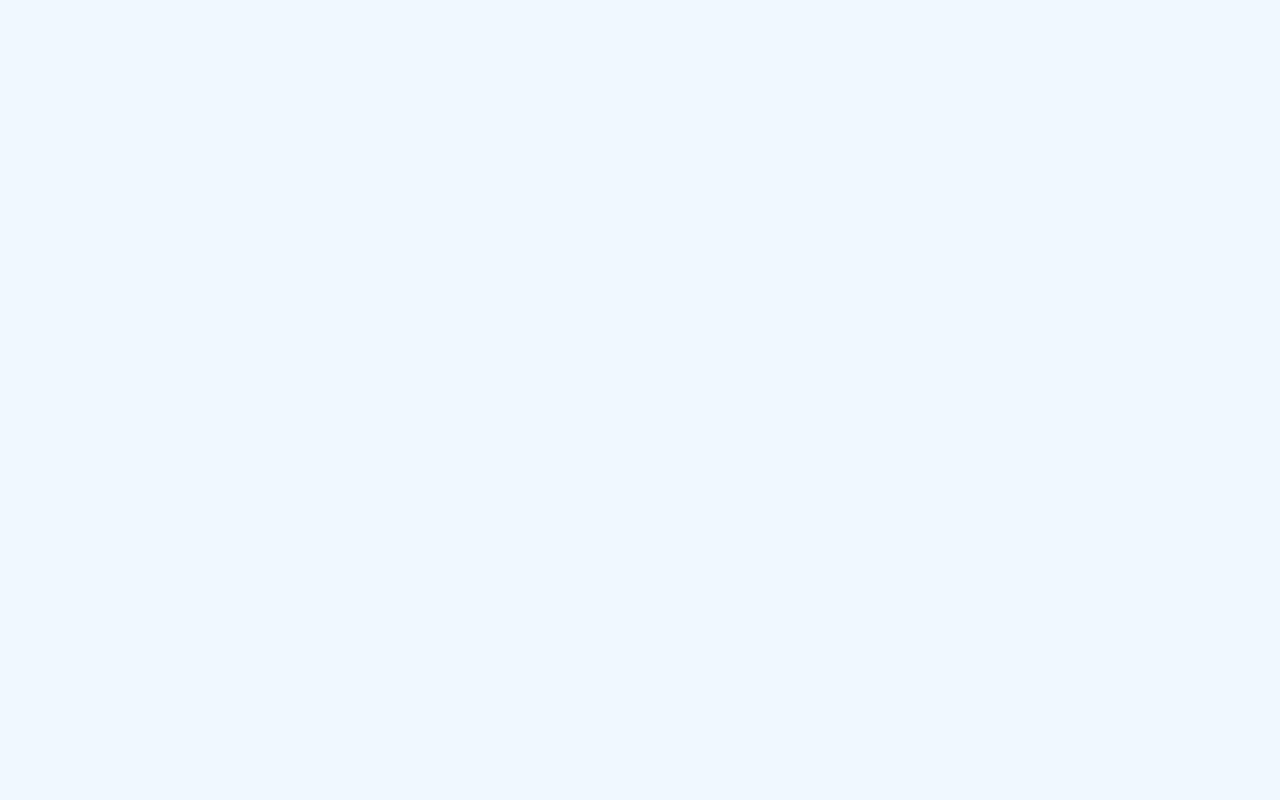
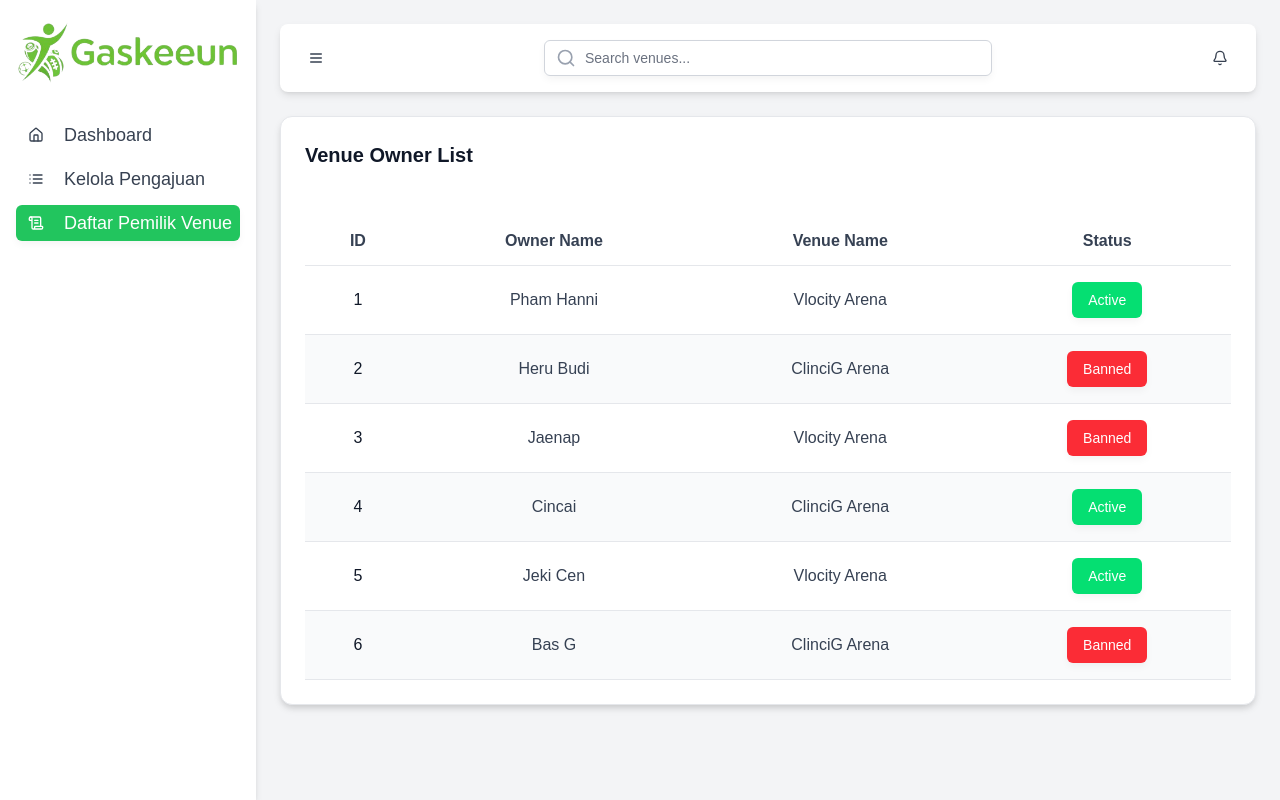
Before and after one commit to Kriiif/GaskeeunProject, a React (Vite) app in the folder frontend/: page /dashboard-listOwner in a window 1280 px wide. Before the commit this address had no page. Built offline with nearby package versions, Linux system fonts and the light colour scheme.

Commit message:
feat: add DashboardListOwnerVenue component and update routing in AppRouter

```diff
--- a/frontend/src/components/sidebarSuperAdmin.jsx
+++ b/frontend/src/components/sidebarSuperAdmin.jsx
@@ -1,6 +1,6 @@
 import React from 'react'; // No need for useState here, as states will be passed via props
 import { Button } from '@/components/ui/button';
-import { Home, List, ShoppingCart, User, Menu, Bell, Star, CalendarIcon, Edit, X, Search, TrendingUp } from 'lucide-react';
+import { Home, List, ShoppingCart, User, Menu, Bell, Star, CalendarIcon, Edit, X, Search, TrendingUp, ScrollText } from 'lucide-react';
 import { useNavigate } from 'react-router-dom';
 import CustomDropdownOwner from '@/components/dropdown-owner';
 
@@ -53,10 +53,19 @@ const CustomSidebarSuperAdmin = ({ isSidebarOpen, setIsSidebarOpen, activeMenuIt
                     >
                         <List className="mr-3 h-5 w-5" /> Kelola Pengajuan
                     </Button>
+                    <Button
+                        variant={activeMenuItem === 'Daftar Pemilik Venue' ? 'default' : 'ghost'}
+                        className="w-full justify-start text-lg px-4 py-3"
+                        onClick={() => {
+                            setActiveMenuItem('Daftar Pemilik Venue'); // Corrected from 'Order' to 'Kelola Lapangan'
+                            navigate('/dashboard-listOwner');
+                        }}
+                    >
+                        <ScrollText className="mr-3 h-5 w-5" /> Daftar Pemilik Venue
+                    </Button>
 
                 </nav>
             </div>
-            <CustomDropdownOwner />
         </aside>
     );
 }
--- a/frontend/src/pages/dashboard/superAdmin/dashboard-kelolaPengajuan.jsx
+++ b/frontend/src/pages/dashboard/superAdmin/dashboard-kelolaPengajuan.jsx
@@ -20,6 +20,8 @@ const DashboardKelolaAjuan = () => {
   const [searchQuery, setSearchQuery] = useState('');
   const [applyDetail, setApplyDetail] = useState(null);
   const [isDetailDialogOpen, setIsDetailDialogOpen] = useState(false);
+
+  // untuk
 
   const [recentApply, setRecentApply] = useState([
     {
--- /dev/null
+++ b/frontend/src/pages/dashboard/superAdmin/dashboard-listVenueOwner.jsx
@@ -0,0 +1,163 @@
+import React, { useState } from 'react';
+import { Button } from '@/components/ui/button';
+import { Card } from '@/components/ui/card';
+import { Input } from '@/components/ui/input';
+import {
+  Dialog,
+  DialogContent,
+  DialogDescription,
+  DialogHeader,
+  DialogTitle,
+} from "@/components/ui/dialog";
+import {
+  Menu, Bell, Search
+} from 'lucide-react';
+import CustomSidebarSuperAdmin from '../../../components/sidebarSuperAdmin';
+
+const DashboardListOwnerVenue = () => {
+    const [activeMenuItem, setActiveMenuItem] = useState('Daftar Pemilik Venue');
+    const [isSidebarOpen, setIsSidebarOpen] = useState(true);
+    const [searchQuery, setSearchQuery] = useState('');
+    const [applyDetail, setApplyDetail] = useState(null);
+    const [isDetailDialogOpen, setIsDetailDialogOpen] = useState(false);
+
+    // untuk perubahan status
+    const [status, setStatus] = useState('Active');
+
+    const toggleStatus = (id) => {
+    const updatedUsers = venueOwner.map(user =>
+      user.id === id
+        ? { ...user, status: user.status === 'Active' ? 'Banned' : 'Active' }
+        : user
+    );
+    setvenueOwner(updatedUsers);
+  };
+
+    const [venueOwner, setvenueOwner] = useState([
+        {
+          id: '1',
+          customer: 'Pham Hanni',
+          venueName: 'Vlocity Arena',
+          status: 'Active',
+          imageUrl: '/venue/badmin1.jpg'
+        },
+        {
+          id: '2',
+          customer: 'Heru Budi',
+          venueName: 'ClinciG Arena',
+          status: 'Banned',
+          imageUrl: '/venue/futsal1.jpg'
+        },
+        {
+          id: '3',
+          customer: 'Jaenap',
+          venueName: 'Vlocity Arena',
+          status: 'Banned',
+          imageUrl: '/venue/badmin1.jpg'
+        },
+        {
+          id: '4',
+          customer: 'Cincai',
+          venueName: 'ClinciG Arena',
+          status: 'Active',
+          imageUrl: '/venue/futsal1.jpg'
+        },
+        {
+          id: '5',
+          customer: 'Jeki Cen',
+          venueName: 'Vlocity Arena',
+          status: 'Active',
+          imageUrl: '/venue/badmin1.jpg'
+        },
+        {
+          id: '6',
+          customer: 'Bas G',
+          venueName: 'ClinciG Arena',
+          status: 'Banned',
+          imageUrl: '/venue/futsal1.jpg'
+        },
+    ]);
+
+    return(
+        <div className="flex min-h-screen bg-gray-100 font-sans relative">
+            {isSidebarOpen && (
+                <div
+                className="fixed inset-0 bg-black bg-opacity-50 z-40 lg:hidden"
+                onClick={() => setIsSidebarOpen(false)}
+                />
+            )}
+
+            <CustomSidebarSuperAdmin
+                isSidebarOpen={isSidebarOpen}
+                setIsSidebarOpen={setIsSidebarOpen}
+                activeMenuItem={activeMenuItem}
+                setActiveMenuItem={setActiveMenuItem}
+            />
+
+            <div className={`
+                flex-1 transition-all duration-300 ease-in-out
+                ${isSidebarOpen ? 'lg:ml-64' : 'ml-0'}
+            `}>
+                <div className="p-6">
+                    <header className="flex justify-between items-center bg-white p-4 rounded-lg shadow-md mb-6">
+                    <Button
+                        variant="ghost"
+                        className="p-2 h-auto hover:bg-gray-100"
+                        onClick={() => setIsSidebarOpen(!isSidebarOpen)}
+                    >
+                        <Menu className="h-6 w-6" />
+                    </Button>
+
+                    <div className="relative flex items-center w-full max-w-md mx-4">
+                        <Search className="absolute left-3 h-5 w-5 text-gray-400" />
+                        <Input
+                        type="text"
+                        placeholder="Search venues..."
+                        className="pl-10 pr-4 py-2 rounded-md border border-gray-300 focus:outline-none focus:ring-2 focus:ring-green-500 w-full"
+                        value={searchQuery}
+                        onChange={(e) => setSearchQuery(e.target.value)}
+                        />
+                    </div>
+
+                    <Button variant="ghost" className="p-2 h-auto hover:bg-gray-100">
+                        <Bell className="h-6 w-6" />
+                    </Button>
+                    </header>
+
+                    <Card className="p-6 bg-white shadow-lg">
+                    <h3 className="text-xl font-semibold text-gray-900 mb-6">Venue Owner List</h3>
+                    <div className="overflow-x-auto">
+                        <table className="w-full">
+                        <thead>
+                            <tr className="border-b border-gray-200 text-center">
+                            <th className="py-3 px-4 font-semibold text-gray-700">ID</th>
+                            <th className="py-3 px-4 font-semibold text-gray-700">Owner Name</th>
+                            <th className="py-3 px-4 font-semibold text-gray-700">Venue Name</th>
+                            <th className="py-3 px-4 font-semibold text-gray-700">Status</th>
+                            </tr>
+                        </thead>
+                        <tbody>
+                            {venueOwner.map((owner, index) => (
+                            <tr
+                                key={owner.id}
+                                className={`border-b text-center ${index % 2 === 0 ? 'bg-white' : 'bg-gray-50'}`}
+                            >
+                                <td className="py-4 px-4 font-medium text-gray-900">{owner.id}</td>
+                                <td className="py-4 px-4 text-gray-700">{owner.customer}</td>
+                                <td className="py-4 px-4 text-gray-700">{owner.venueName}</td>
+                                <td className={`py-4 px-4 font-semibold text-white`}>
+                                <Button onClick={() => toggleStatus(owner.id)} className={`${owner.status === 'Active' ? 'bg-green-400 hover:bg-green-500':'bg-red-500 hover:bg-red-700'}`}>{owner.status}</Button>
+                                </td>
+                            </tr>
+                            ))}
+                        </tbody>
+                        </table>
+                    </div>
+                    </Card>
+                </div>
+            </div>
+      </div>
+    );
+};
+
+export default DashboardListOwnerVenue
--- a/frontend/src/router/app-router.jsx
+++ b/frontend/src/router/app-router.jsx
@@ -15,6 +15,7 @@ import DashboardSuperAdmin from '../pages/dashboard/superAdmin/dashboard-superAd
 import DashboardKelolaAjuan from '../pages/dashboard/superAdmin/dashboard-kelolaPengajuan'
 import HistoryUserList from '../pages/dashboard/history-user'
 import ProfileUser from '../pages/dashboard/profile-pages'
+import DashboardListOwnerVenue from '../pages/dashboard/superAdmin/dashboard-listVenueOwner'
 
 export default function AppRouter() {
     return (
@@ -42,6 +43,7 @@ export default function AppRouter() {
                 {/* Route halaman untuk super admin */}
                 <Route path="/dashboard-superAdmin" element={<DashboardSuperAdmin />} />
                 <Route path="/dashboard-kelolaAjuan" element={<DashboardKelolaAjuan />} />
+                <Route path="/dashboard-listOwner" element={<DashboardListOwnerVenue />} />
             </Routes>
         </Router>
     )
```
